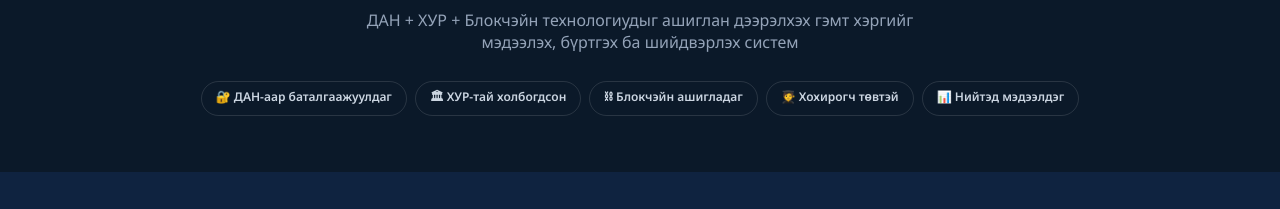
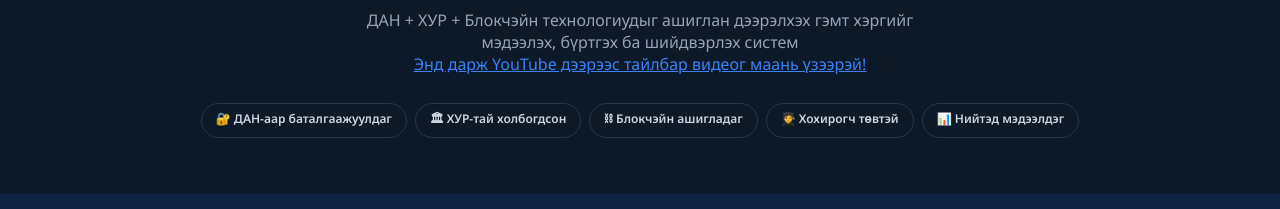
Before and after one commit to telmengt10-sketch/boliyo-system, a plain HTML site: page index.html in a window 1280 px wide. Shown: the part 259-468 px from the top of the page. Drawn offline with Linux system fonts and the light colour scheme.

Commit message:
Add files via upload

```diff
--- a/index.html
+++ b/index.html
@@ -3,7 +3,7 @@
 <head>
 <meta charset="UTF-8">
 <meta name="viewport" content="width=device-width, initial-scale=1.0">
-<title>BoLiYo — Зогсооё | Дарамт Хавчлагын Хариуцлагын Систем</title>
+<title>BoLiYo — Зогсооё | Дээрэлхэлтийг Мэдээлэх Систем</title>
 <link href="https://fonts.googleapis.com/css2?family=Noto+Sans:ital,wght@0,300;0,400;0,600;0,700;0,800;1,400&family=Noto+Sans+Mono:wght@400;500;600&subset=cyrillic&display=swap" rel="stylesheet">
 <style>
 :root {
@@ -374,8 +374,13 @@
   <div class="hero">
     <div class="hero-tag">// СИСТЕМИЙН ТОЙМ</div>
     <h1 class="hero-h1">BoLi<em>Yo</em></h1>
-    <p class="hero-sub">ДАН + ХУР + Блокчэйн технологиудыг ашиглан дээрэлхэх гэмт хэргийг мэдээлэх, бүртгэх ба шийдвэрлэх систем </p>
-    <div class="hero-pills">
+<p class="hero-sub">
+ДАН + ХУР + Блокчэйн технологиудыг ашиглан дээрэлхэх гэмт хэргийг мэдээлэх, бүртгэх ба шийдвэрлэх систем
+<br>
+<a href="https://www.youtube.com/watch?v=WOsRnG-E4AQ&t=4s" target="_blank" style = "color: #3b82f6">
+Энд дарж YouTube дээрээс тайлбар видеог маань үзээрэй!
+</a>
+</p>    <div class="hero-pills">
       <span class="hero-pill">🔐 ДАН-аар баталгаажуулдаг</span>
       <span class="hero-pill">🏛 ХУР-тай холбогдсон</span>
       <span class="hero-pill">⛓ Блокчэйн ашигладаг</span>
```
